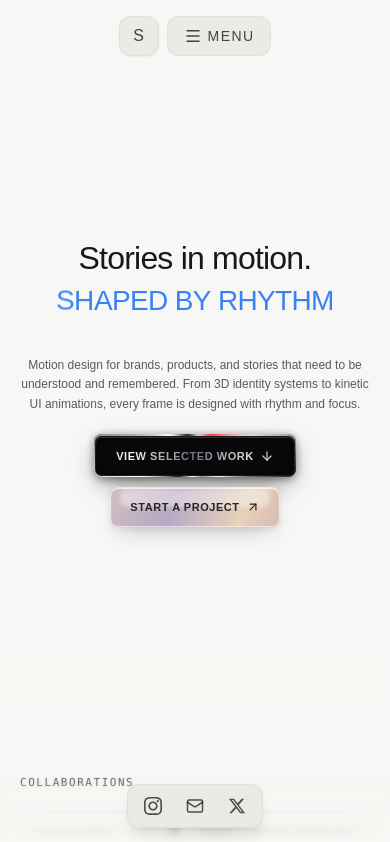
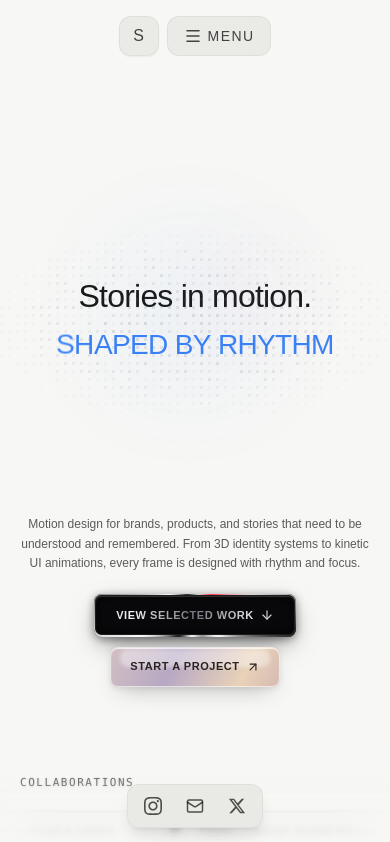
Before and after one commit to vinay-oppuri/sajju-portfolio, a Next.js app: page / in a window 390 px wide. Shown: the top 842 px of the page. Built offline with nearby package versions, Linux system fonts and the light colour scheme.

Commit message:
bg grid for mobile view and some adjustments

```diff
--- a/components/sections/hero-section.tsx
+++ b/components/sections/hero-section.tsx
@@ -1,30 +1,32 @@
 "use client";
 
 import { ArrowUpRight } from "lucide-react";
+import { motion } from "framer-motion";
 import { FlipFadeText } from "@/components/ui/flip-fade-text";
 import { CardTimeMachine } from "@/components/ui/new-cards";
+import { FlickeringGrid } from "@/components/ui/flickering-grid";
 import { GlossButton } from "@/components/ui/gloss-button";
 import { ChromeBorderButton } from "@/components/ui/chrome-border-button";
 
 export function HeroSection() {
   return (
     <section
-      className="relative flex min-h-[88svh] flex-col justify-between overflow-hidden pt-20 pb-10 sm:pt-28 sm:pb-14 lg:pt-32 lg:pb-16"
+      className="relative flex min-h-[88svh] flex-col justify-between overflow-hidden pt-32 pb-10 sm:pt-28 sm:pb-14 lg:pt-32 lg:pb-16"
       id="top"
     >
       {/* Subtle bottom fade to blend smoothly with the next section */}
       <div className="pointer-events-none absolute inset-x-0 bottom-0 -z-10 h-28 sm:h-32 bg-linear-to-t from-background via-background/60 to-transparent" />
 
       {/* Main Hero Container */}
-      <div className="w-full max-w-7xl mx-auto px-4 sm:px-8 lg:px-8 flex flex-col justify-center sm:justify-between flex-1 gap-8 sm:gap-12 lg:gap-16">
-        {/* 1. TOP CENTER: Status Pill + Headline + Dynamic FlipFadeText */}
+      <div className="w-full max-w-7xl mx-auto px-4 sm:px-8 lg:px-8 flex flex-col justify-between flex-1 gap-6 sm:gap-12 lg:gap-16">
+        {/* 1. TOP CENTER: Headline + Dynamic FlipFadeText */}
         <div className="flex flex-col items-center text-center gap-3 sm:gap-4 pt-1 sm:pt-4">
           {/* Centered Large Title with fluid responsive scaling */}
           <div className="space-y-1 sm:space-y-1.5 max-w-6xl w-full" data-hero-enter>
-            <h1 className="text-[clamp(2rem,7.5vw,4.5rem)] sm:text-6xl md:text-7xl lg:text-7xl font-normal leading-[0.95] tracking-tight sm:tracking-tighter text-foreground">
+            <h1 className="hidden md:block text-[clamp(2rem,7.5vw,4.5rem)] sm:text-6xl md:text-7xl lg:text-7xl font-normal leading-[0.95] tracking-tight sm:tracking-tighter text-foreground">
               Stories in motion.
             </h1>
-            <div className="flex items-center justify-center py-0.5 sm:py-1">
+            <div className="hidden sm:flex items-center justify-center py-0.5 sm:py-1">
               <FlipFadeText
                 words={[
                   "CRAFTED WITH INTENT",
@@ -41,7 +43,76 @@ export function HeroSection() {
           </div>
         </div>
 
-        {/* 2. BOTTOM SPLIT: Left Bottom = Info & CTAs | Right Bottom = 3D Cards (Centered) */}
+        {/* 2. MOBILE ONLY: Visual filler — animated grid with floating orb */}
+        <div
+          className="relative flex flex-col sm:hidden items-center justify-center min-h-45 -mx-4 gap-3"
+          data-hero-enter
+        >
+          <h1 className="text-[clamp(2rem,7.5vw,4.5rem)] sm:text-6xl md:text-7xl lg:text-7xl font-normal leading-[0.95] tracking-tight sm:tracking-tighter text-foreground">
+            Stories in motion.
+          </h1>
+          {/* Flickering grid background */}
+          <FlickeringGrid
+            className="absolute inset-0 [mask-image:radial-gradient(ellipse_at_center,white_30%,transparent_80%)]"
+            squareSize={3}
+            gridGap={5}
+            color="rgb(100, 100, 120)"
+            maxOpacity={0.18}
+            flickerChance={0.15}
+          />
+
+          {/* Floating gradient orbs */}
+          <motion.div
+            className="absolute w-36 h-36 rounded-full opacity-40 blur-3xl"
+            style={{
+              background:
+                "radial-gradient(circle, oklch(0.62 0.19 260 / 0.6), transparent 70%)",
+            }}
+            animate={{
+              y: [-12, 12, -12],
+              x: [-8, 8, -8],
+              scale: [1, 1.15, 1],
+            }}
+            transition={{
+              duration: 7,
+              repeat: Infinity,
+              ease: "easeInOut",
+            }}
+          />
+          <motion.div
+            className="absolute w-24 h-24 rounded-full opacity-25 blur-2xl translate-x-16 -translate-y-8"
+            style={{
+              background:
+                "radial-gradient(circle, oklch(0.7 0.14 340 / 0.5), transparent 70%)",
+            }}
+            animate={{
+              y: [8, -10, 8],
+              x: [6, -6, 6],
+              scale: [1.1, 0.95, 1.1],
+            }}
+            transition={{
+              duration: 9,
+              repeat: Infinity,
+              ease: "easeInOut",
+            }}
+          />
+
+          {/* FlipFadeText for mobile — same as the desktop headline version */}
+          <FlipFadeText
+            words={[
+              "CRAFTED WITH INTENT",
+              "SHAPED BY RHYTHM",
+              "DESIGNED TO MOVE",
+              "3D VISUAL SYSTEMS",
+              "KINETIC IDENTITIES",
+            ]}
+            interval={3200}
+            className="relative z-10 justify-center min-h-[1.2em]"
+            textClassName="text-primary font-normal tracking-tight text-[clamp(1.75rem,7vw,4.5rem)] text-center"
+          />
+        </div>
+
+        {/* 3. BOTTOM SPLIT: Left = Info & CTAs | Right = 3D Cards */}
         <div className="w-full max-w-4xl mx-auto flex flex-col lg:flex-row items-center justify-center gap-18 lg:gap-14 pb-4 sm:pb-6">
           {/* Left Bottom: Descriptive Copy & Action Buttons */}
           <div
```
